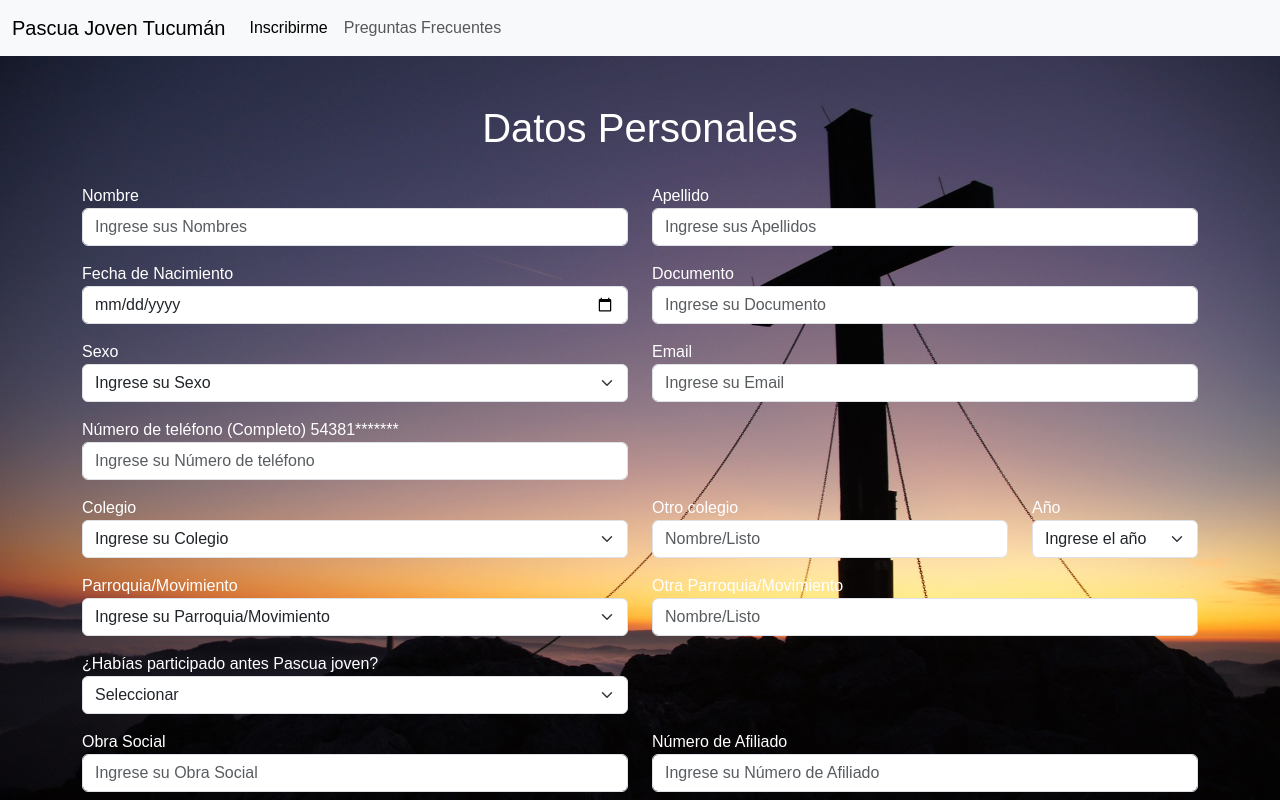
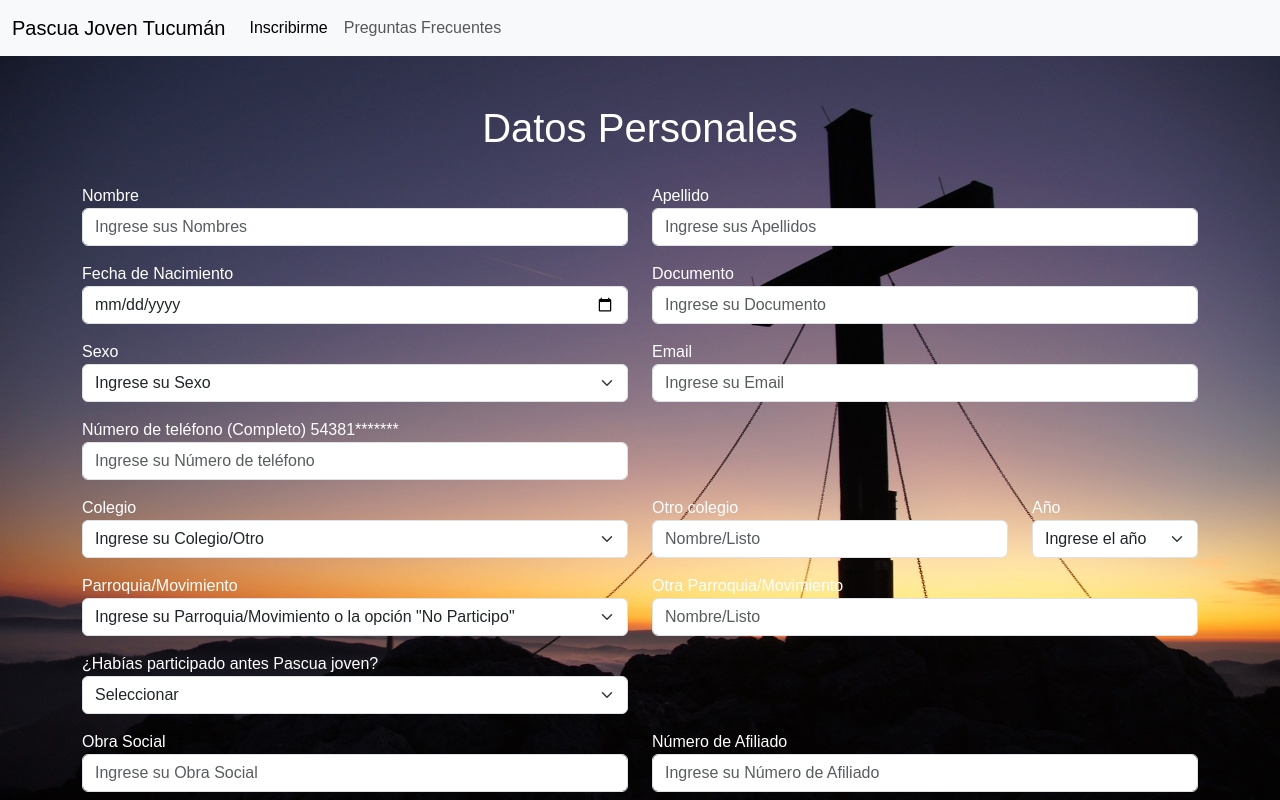
Before and after one commit to JoseMMTW99/Inscripciones-PJ, a React (Create React App) app: page /inscribirme in a window 1280 px wide. Shown: the top 800 px of the page. Built offline with nearby package versions, Linux system fonts and the light colour scheme.

Commit message:
alert formulario incompleto y cambio de mensaje final

```diff
--- a/src/components/secciones/Inscribirme.jsx
+++ b/src/components/secciones/Inscribirme.jsx
@@ -126,6 +126,7 @@ const Inscribirme = () => {
         }
         else {
             console.log("Inputs Incompletos");
+            alert("Formulario Incompleto, por favor revisa que todas las casillas esten completadas.");
         }
     }
 
@@ -180,7 +181,7 @@ const Inscribirme = () => {
                     <div className="col-md-6 pt-3">
                         <label htmlFor="inputState">Colegio</label>
                         <select id="inputState" className="form-select" onInput={(e) => { setColegio_insc(e.target.value) }}>
-                            <option defaultValue>Ingrese su Colegio</option>
+                            <option defaultValue>Ingrese su Colegio/Otro</option>
                             <option>20 de Julio</option>
                             <option>Alfonsina Storni</option>
                             <option>Ballesteros</option>
@@ -251,7 +252,7 @@ const Inscribirme = () => {
                     <div className="col-md-6 pt-3">
                         <label htmlFor="inputState">Parroquia/Movimiento</label>
                         <select id="inputState" className="form-select" onInput={(e) => { setParroqmov_insc(e.target.value) }}>
-                            <option defaultValue>Ingrese su Parroquia/Movimiento</option>
+                            <option defaultValue>Ingrese su Parroquia/Movimiento o la opción "No Participo"</option>
                             <option>No Participo</option>
                             <option>Carmelo Joven</option>
                             <option>Hnas. Dominicas </option>
@@ -436,7 +437,7 @@ const Inscribirme = () => {
                 </div>
             </form >
             <div className="container">
-                {orderId ? <div><h2 className="pt-5 text-center">Felicidades {nombre_insc} tus datos fueron enviados! Gracias por pre-inscribirte a Pascua Joven!</h2><p className="text-center">Recuerda presentar los datos solicitados especificados de los Requisitos de Inscripción en la sección principal. En nuestras redes sociales vamos a estar manteniendote al día con el retiro. La preinscripción no asegura tu lugar en el retiro, solo lo reserva. Te vamos a contactar por email. Ante cualquier consulta podes comunicarte con nosotros mediante el correo pascuajoventucuman@gmail.com</p></div> : ""}
+                {orderId ? <div><h2 className="pt-5 text-center">Felicidades {nombre_insc} tus datos fueron enviados! Gracias por pre-inscribirte a Pascua Joven!</h2><p className="text-center">Recuerda presentar los datos solicitados especificados de los Requisitos de Inscripción en la sección principal. En nuestras redes sociales vamos a estar manteniendote al día con el retiro. La preinscripción no asegura tu lugar en el retiro, solo lo reserva.</p></div> : ""}
             </div>
         </div>
     )
```
